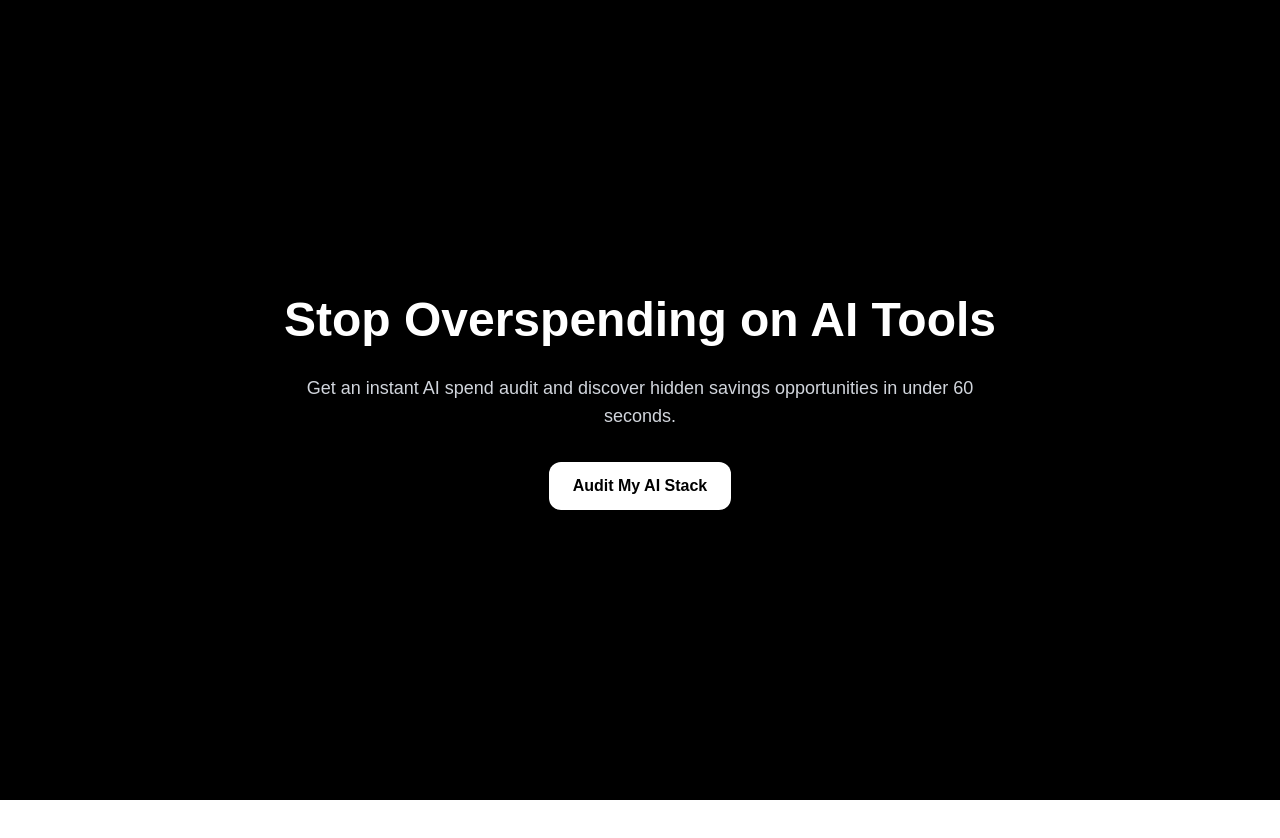
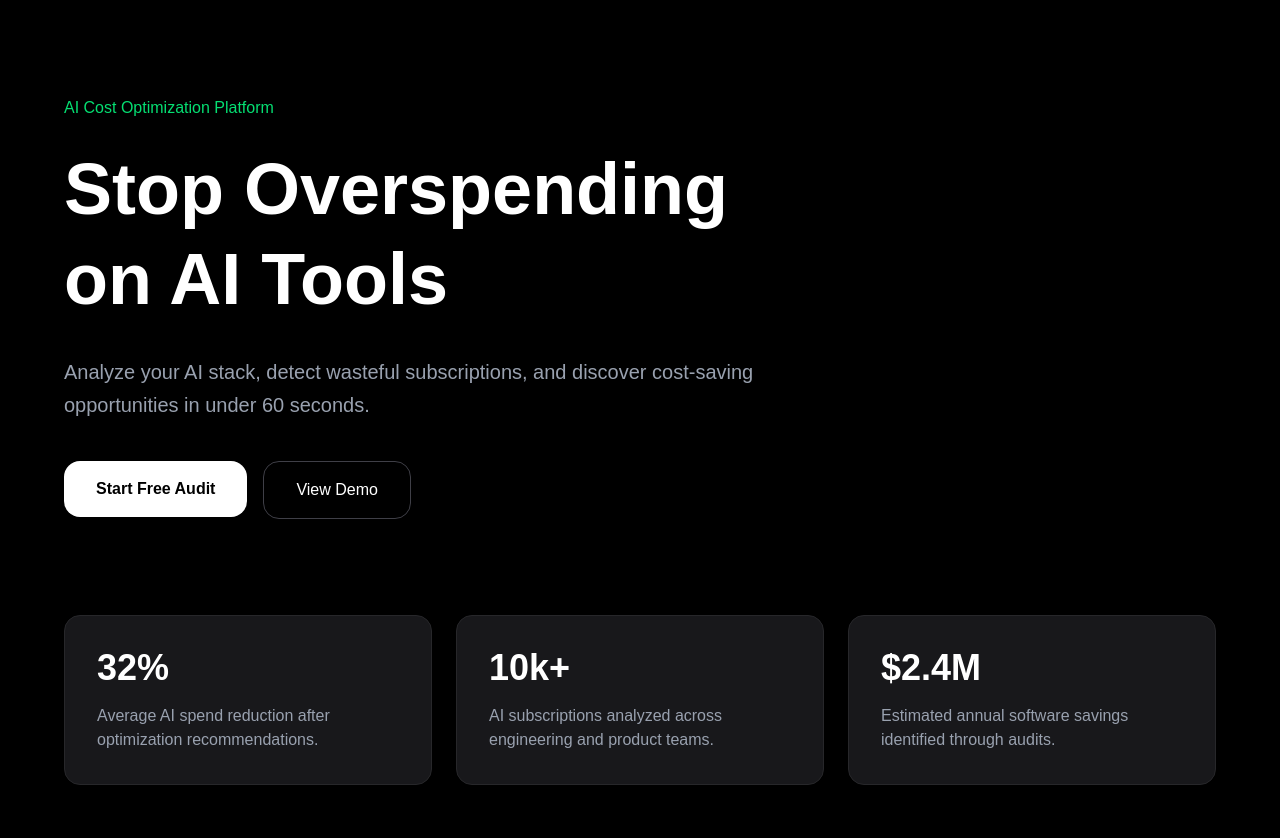
Before and after one commit to PranathiReddy123/ai-spend-audit, a Next.js app: page / in a window 1280 px wide. Shown: the top 838 px of the page. Before the commit the page ends 800 px from the top, so only its background shows below. Built offline with nearby package versions, Linux system fonts and the light colour scheme.

Commit message:
feat: redesign landing page experience

```diff
--- a/src/app/page.tsx
+++ b/src/app/page.tsx
@@ -1,22 +1,88 @@
+import Link from "next/link";
+
 export default function HomePage() {
+
   return (
-    <main className="min-h-screen bg-black text-white flex items-center justify-center">
+    <main className="min-h-screen bg-black text-white">
 
-      <div className="text-center px-6">
+      <section className="px-6 py-24">
 
-        <h1 className="text-5xl font-bold max-w-4xl leading-tight">
-          Stop Overspending on AI Tools
-        </h1>
+        <div className="max-w-6xl mx-auto">
 
-        <p className="mt-6 text-lg text-gray-300 max-w-2xl mx-auto">
-          Get an instant AI spend audit and discover hidden savings opportunities in under 60 seconds.
-        </p>
+          <div className="max-w-3xl">
 
-        <button className="mt-8 bg-white text-black px-6 py-3 rounded-xl font-semibold hover:opacity-90">
-          Audit My AI Stack
-        </button>
+            <p className="text-green-400 font-medium">
+              AI Cost Optimization Platform
+            </p>
 
-      </div>
+            <h1 className="text-7xl font-bold mt-6 leading-tight">
+              Stop Overspending on AI Tools
+            </h1>
+
+            <p className="text-gray-400 text-xl mt-8 leading-relaxed">
+              Analyze your AI stack, detect wasteful subscriptions,
+              and discover cost-saving opportunities in under 60 seconds.
+            </p>
+
+            <div className="flex gap-4 mt-10">
+
+              <Link href="/audit">
+                <button className="bg-white text-black px-8 py-4 rounded-2xl font-semibold hover:opacity-90">
+                  Start Free Audit
+                </button>
+              </Link>
+
+              <button className="border border-zinc-700 px-8 py-4 rounded-2xl hover:bg-zinc-900">
+                View Demo
+              </button>
+
+            </div>
+
+          </div>
+
+          <div className="grid md:grid-cols-3 gap-6 mt-24">
+
+            <div className="bg-zinc-900 border border-zinc-800 rounded-2xl p-8">
+
+              <h2 className="text-4xl font-bold">
+                32%
+              </h2>
+
+              <p className="text-gray-400 mt-4">
+                Average AI spend reduction after optimization recommendations.
+              </p>
+
+            </div>
+
+            <div className="bg-zinc-900 border border-zinc-800 rounded-2xl p-8">
+
+              <h2 className="text-4xl font-bold">
+                10k+
+              </h2>
+
+              <p className="text-gray-400 mt-4">
+                AI subscriptions analyzed across engineering and product teams.
+              </p>
+
+            </div>
+
+            <div className="bg-zinc-900 border border-zinc-800 rounded-2xl p-8">
+
+              <h2 className="text-4xl font-bold">
+                $2.4M
+              </h2>
+
+              <p className="text-gray-400 mt-4">
+                Estimated annual software savings identified through audits.
+              </p>
+
+            </div>
+
+          </div>
+
+        </div>
+
+      </section>
 
     </main>
   );
```
